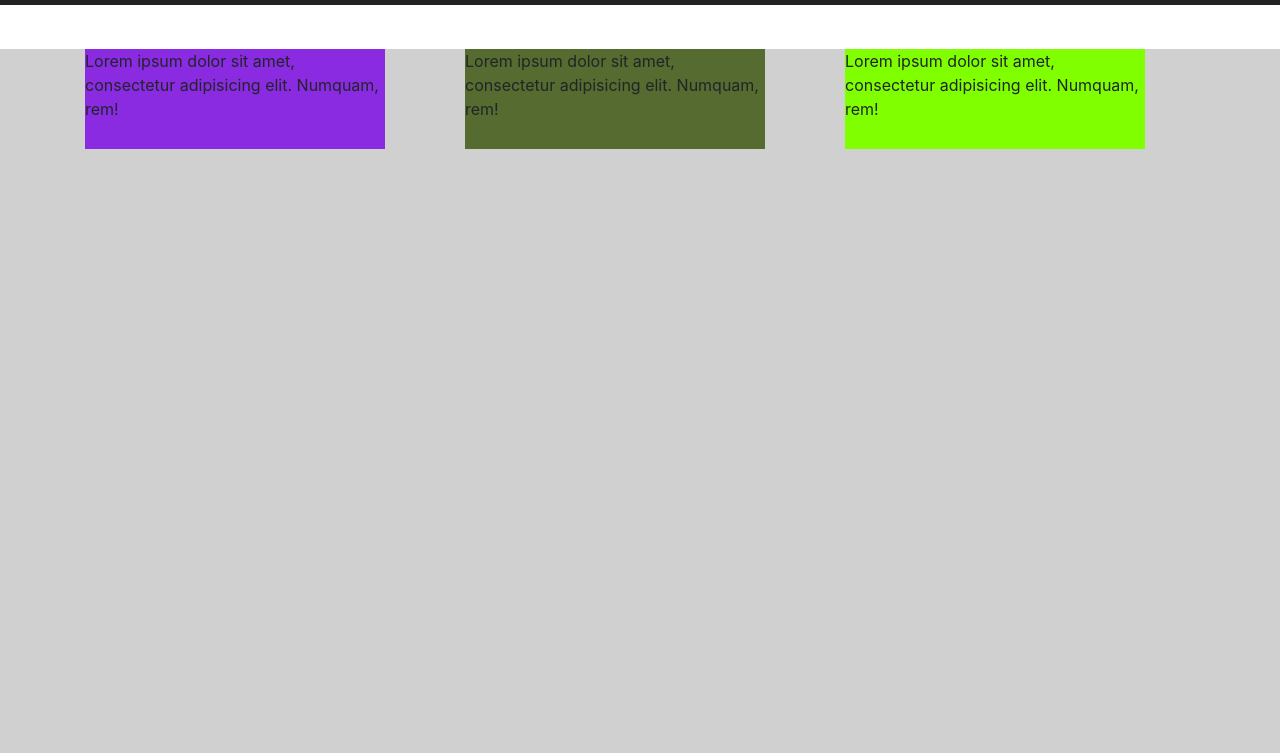
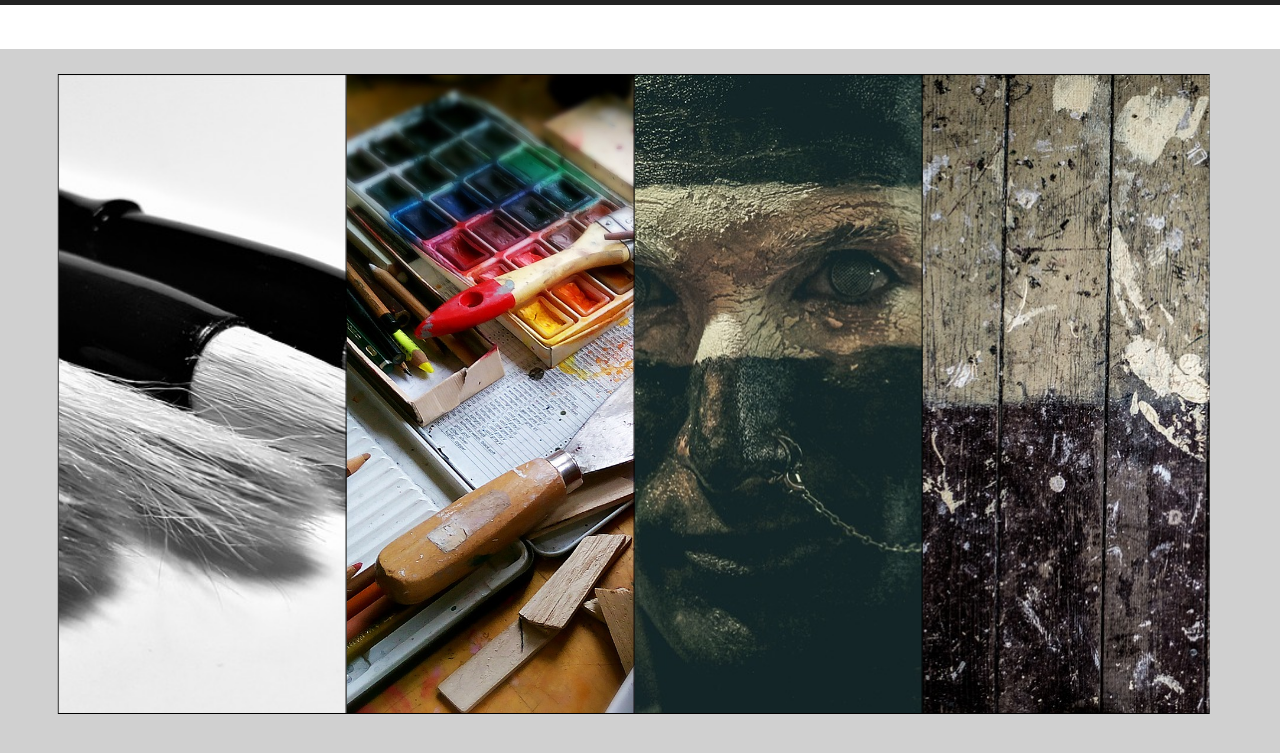
Before and after one commit to anioua/arArt, a plain HTML site: page omnie.html in a window 1280 px wide. Shown: the part 51-804 px from the top of the page. Drawn offline with nearby package versions, Linux system fonts and the light colour scheme.

Commit message:
about me work in progress

```diff
--- a/css/main.css
+++ b/css/main.css
@@ -14,6 +14,69 @@ body {
     background-color: #fff;
     overflow: hidden;
 }
+
+
+
+.containerOmnie {
+	width: 90%;
+	height: auto;
+	overflow: hidden;
+    position: absolute;
+    margin-top: 25px;
+    transform: translateX(5%);
+}
+
+.column-1-4 {
+	height: 80vh;
+	width: 25%;
+	display: inline-block;
+    float: left;
+	transition: all 0.5s linear;
+
+}
+
+.background1 {
+	background-position: center;
+	background-size: cover;
+	background-attachment: fixed;
+	height: 100%;
+	width: 200%;
+	background-repeat: no-repeat;
+    border: 1px solid #000;
+
+}
+
+.column-1-4:hover {
+	width: 40%;
+
+}
+
+.containerOmnie:hover .column-1-4:not(:hover) {
+	width: 20%;
+
+}
+
+
+
+#background-1 {
+	background-image: url(../img/brushes.jpg);
+}
+
+#background-2 {
+	background-image: url(../img/items.jpg);
+}
+
+#background-3 {
+	background-image: url(../img/paint-face.jpg);
+}
+
+
+#background-4 {
+	background-image: url(../img/planks.jpg);
+}
+
+
+
 .hamburgerIcon {
     background-color: #fff;
     border-radius: 10px;
@@ -115,7 +178,12 @@ footer {
 #omnieSection {
     height: 100vh;
     background-color: #d0d0d0;
-
+    position: relative;
+/*
+    display: flex;
+    align-items: baseline;
+    justify-content: center;
+*/
 }
 
 #mojeobrazySection {
--- a/omnie.html
+++ b/omnie.html
@@ -38,24 +38,20 @@
 
 
     <section id="omnieSection">
-    <div class="container">
-
-        <div class="row">
-    <div class="col-xl-4 col-md-12">
-       <p class="kol1">Lorem ipsum dolor sit amet, consectetur adipisicing elit. Numquam, rem!</p>
-    </div>
-    <div class="col-xl-4 col-md-12">
-       <p class="kol2">Lorem ipsum dolor sit amet, consectetur adipisicing elit. Numquam, rem!</p>
-    </div>
-    <div class="col-xl-4 col-md-12">
-       <p class="kol3">Lorem ipsum dolor sit amet, consectetur adipisicing elit. Numquam, rem!</p>
-    </div>
-  </div>
-
-
-
-
-    </div>
+    <div class="containerOmnie">
+		<div class="column-1-4">
+			<div class="background1" id="background-1"></div>
+		</div>
+		<div class="column-1-4">
+			<div class="background1" id="background-2"></div>
+		</div>
+		<div class="column-1-4">
+			<div class="background1" id="background-3"></div>
+		</div>
+		<div class="column-1-4">
+			<div class="background1" id="background-4"></div>
+		</div>
+	</div>
 
     </section>
 
```
